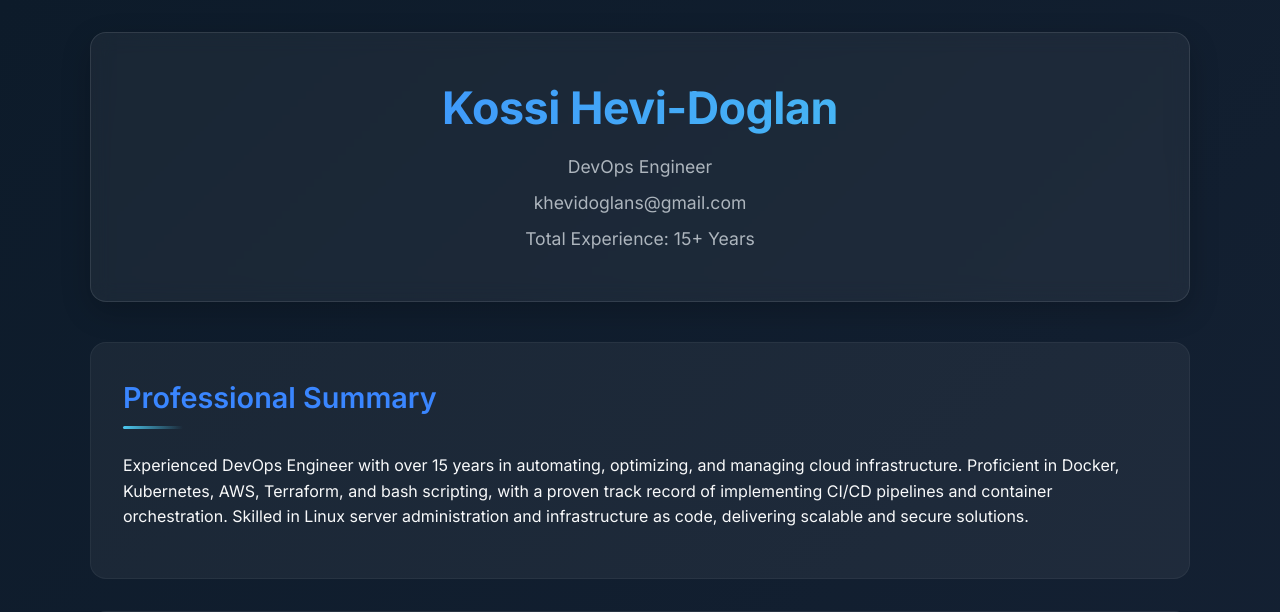
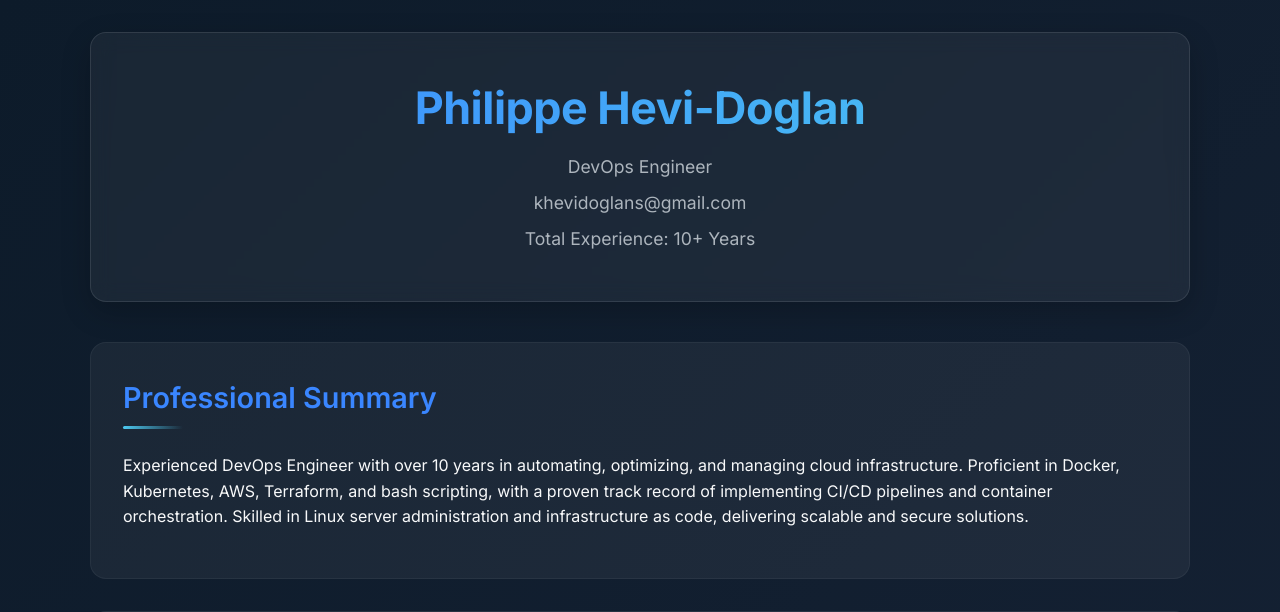
Before and after one commit to khevi/my-resume-destop, a Flask app: page / in a window 1280 px wide. Shown: the top 612 px of the page. Run offline with Flask 3, Linux system fonts and the light colour scheme.

```diff
--- a/templates/index.html
+++ b/templates/index.html
@@ -271,15 +271,15 @@
 <body>
     <div class="container">
         <header class="header">
-            <h1>Kossi Hevi-Doglan</h1>
+            <h1>Philippe Hevi-Doglan</h1>
             <p>DevOps Engineer</p>
             <p>khevidoglans@gmail.com</p>
-            <p>Total Experience: 15+ Years</p>
+            <p>Total Experience: 10+ Years</p>
         </header>
 
         <section class="section summary">
             <h2>Professional Summary</h2>
-            <p>Experienced DevOps Engineer with over 15 years in automating, optimizing, and managing cloud infrastructure. Proficient in Docker, Kubernetes, AWS, Terraform, and bash scripting, with a proven track record of implementing CI/CD pipelines and container orchestration. Skilled in Linux server administration and infrastructure as code, delivering scalable and secure solutions.</p>
+            <p>Experienced DevOps Engineer with over 10 years in automating, optimizing, and managing cloud infrastructure. Proficient in Docker, Kubernetes, AWS, Terraform, and bash scripting, with a proven track record of implementing CI/CD pipelines and container orchestration. Skilled in Linux server administration and infrastructure as code, delivering scalable and secure solutions.</p>
         </section>
 
         <section class="section">
```
